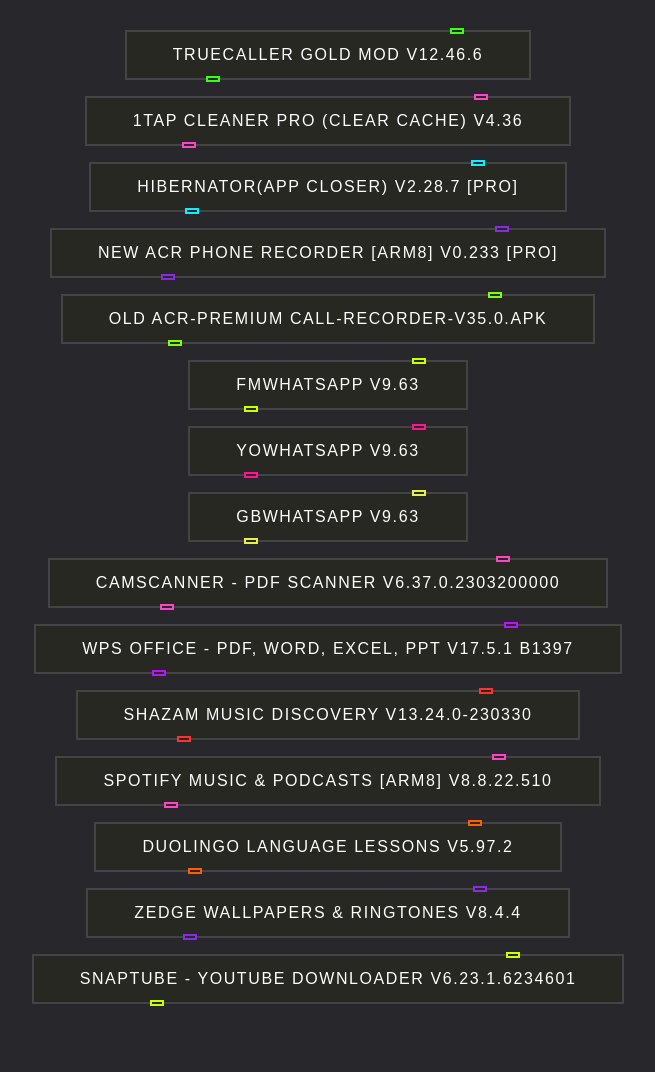
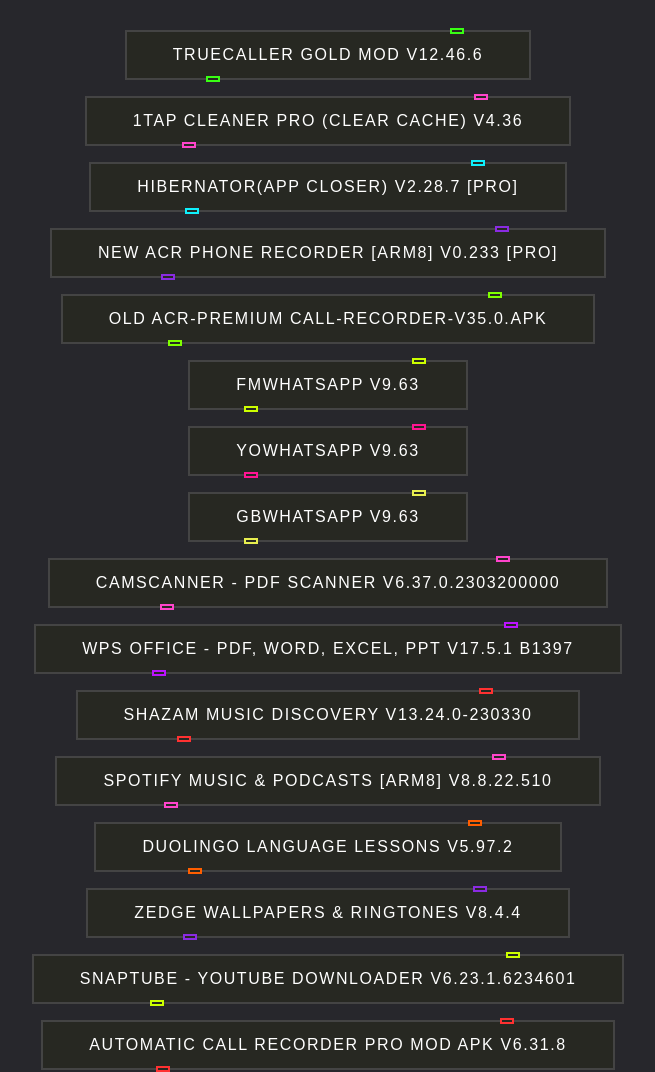
Before and after one commit to YouVanced/appsstore, a plain HTML site: page index.html in a window 1280 px wide. Shown: the whole page, without its empty margins (312-967 px from the left). Before the commit the page ends 1006 px from the top, so only its background shows below. Drawn offline with Linux system fonts and the light colour scheme.

Commit message:
Automatic Call Recordings

```diff
--- a/index.html
+++ b/index.html
@@ -37,6 +37,7 @@
   <button style="--clr:#FF5E00" onclick="window.location.href = 'https://bit.ly/duolingo-mods';"><span>DUOLINGO LANGUAGE LESSONS V5.97.2</span><i></i></button>
   <button style="--clr:#8A2BE2" onclick="window.location.href = 'https://bit.ly/Zedge-Mods';"><span>ZEDGE WALLPAPERS & RINGTONES V8.4.4</span><span></span><i></i></button>
   <button style="--clr:#CCFF00" onclick="window.location.href = 'https://bit.ly/snaptube-mods';"><span>SNAPTUBE - YOUTUBE DOWNLOADER V6.23.1.6234601</span><i></i></button>
+  <button style="--clr:#FF3131" onclick="window.location.href = 'https://bit.ly/AutometicCallRecording';"><span>Automatic Call Recorder Pro Mod Apk v6.31.8</span><i></i></button>
   <!-- <button style="--clr:#FF1493" onclick="window.location.href = 'https://bit.ly/HIBERNATOR-APPS';"><span></span><i></i></button> -->
   <!-- <button style="--clr:#E7EE4F" onclick="window.location.href = 'https://bit.ly/HIBERNATOR-APPS';"><span></span><i></i></button> -->
   <!-- <button style="--clr:#FF44CC" onclick="window.location.href = 'https://bit.ly/HIBERNATOR-APPS';"><span></span><i></i></button> -->
```
